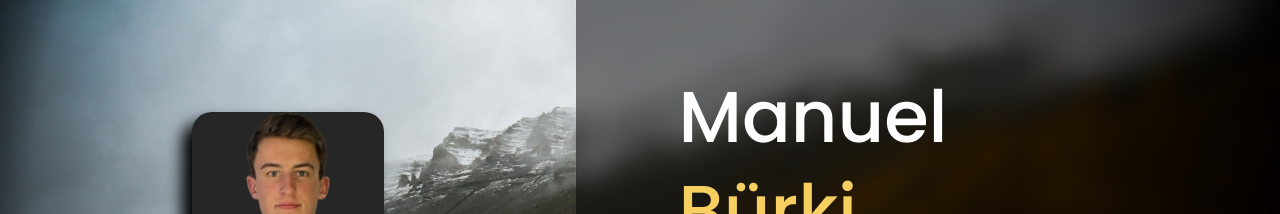
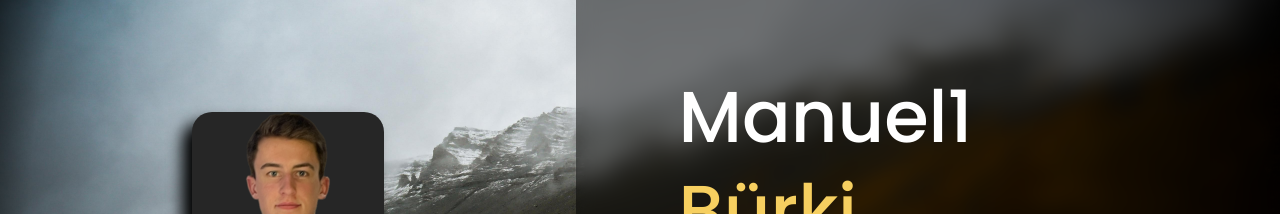
Before and after one commit to IM23a-buerkim/mein_portfolio, a Next.js app: page / in a window 1280 px wide. Shown: the part 152-366 px from the top of the page. Built offline with nearby package versions, Linux system fonts and the light colour scheme.

Commit message:
test Manuel1

```diff
--- a/src/app/layout.js
+++ b/src/app/layout.js
@@ -79,7 +79,7 @@ export default function RootLayout({children}) {
                            className="ilrt_text">Instagram</a>
                     </div>
                     <div id="img_landschaft_right_middle">
-                        <div className="ilrm_text">Manuel</div>
+                        <div className="ilrm_text">Manuel1</div>
                         <div className="ilrm_text">Bürki</div>
                     </div>
                     <div id="img_landschaft_right_bottom">
```
